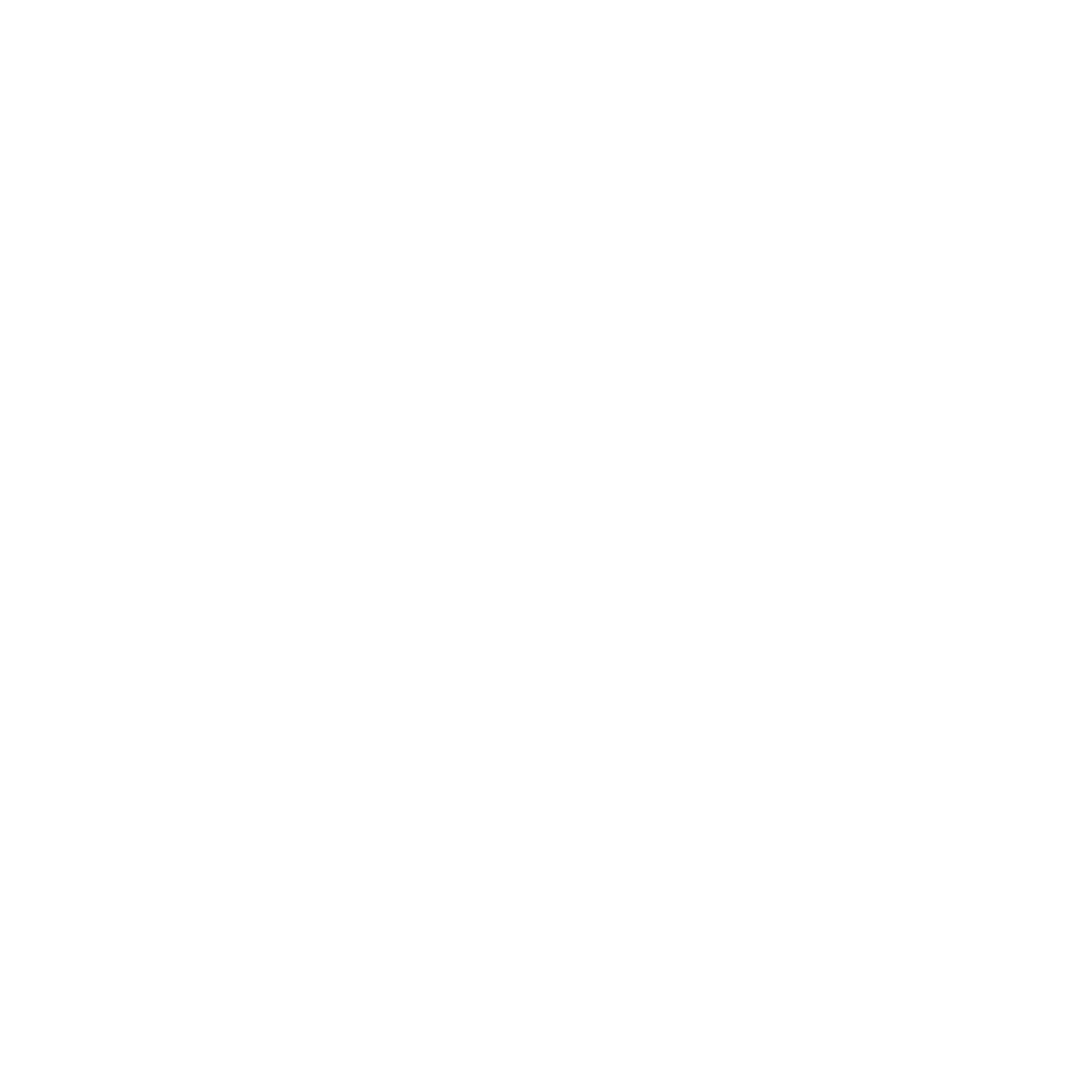
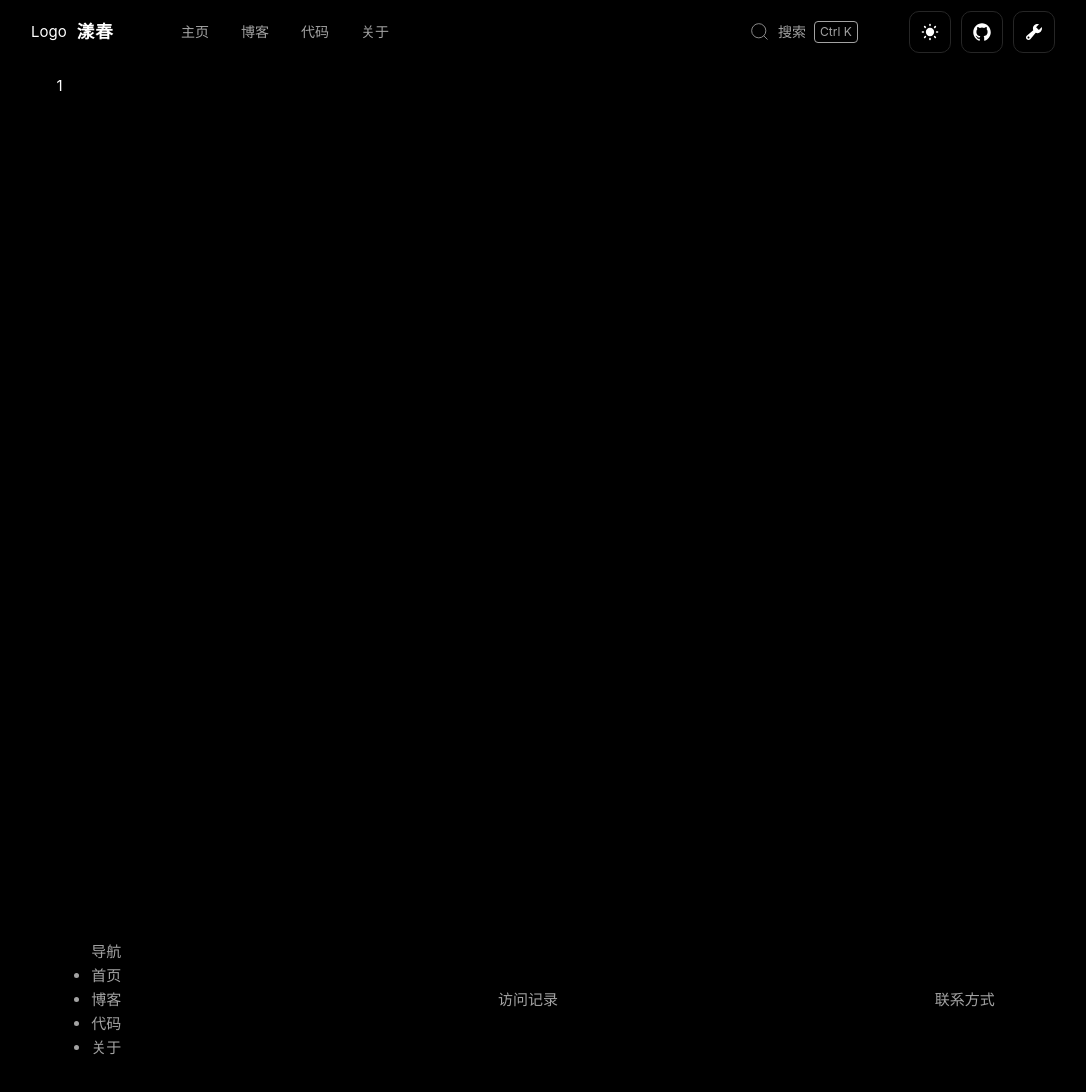
Before and after one commit to Moipha/Blog, a Vue app: page /blog/1 in a window 1280 px wide. Before the commit this address had no page. Shown: the top 1092 px of the page, without its empty margins (97-1183 px from the left). Before the commit the page ends 800 px from the top, so only its background shows below. Built offline with nearby package versions, Linux system fonts and the light colour scheme.

Commit message:
front: 编写了博客界面的样式

```diff
--- a/package.json
+++ b/package.json
@@ -12,6 +12,7 @@
   },
   "dependencies": {
     "pinia": "^2.1.7",
+    "pinia-plugin-persist": "^1.0.0",
     "vue": "^3.4.29",
     "vue-router": "^4.3.3"
   },
--- /dev/null
+++ b/src/layouts/Footer.vue
@@ -0,0 +1,31 @@
+<template>
+  <footer>
+    <ul class="route">
+      <span>导航</span>
+      <li>首页</li>
+      <li>博客</li>
+      <li>代码</li>
+      <li>关于</li>
+    </ul>
+    <div class="visit">访问记录</div>
+    <div class="contact">联系方式</div>
+  </footer>
+</template>
+
+<script lang="ts" setup></script>
+
+<style lang="scss" scoped>
+footer {
+  display: flex;
+  justify-content: space-around;
+  align-items: center;
+  height: 50vh;
+  color: var(--light-text);
+
+  @media (max-width: 660px) {
+    flex-direction: column;
+    align-items: flex-start;
+    margin-left: 5vw;
+  }
+}
+</style>
--- a/src/layouts/Header.vue
+++ b/src/layouts/Header.vue
@@ -23,10 +23,15 @@
     </div>
     <nav>
       <ul>
-        <li class="active">首页</li>
-        <li>博客</li>
-        <li>代码</li>
-        <li>关于</li>
+        <RouterLink
+          v-for="item in items"
+          :key="item.name"
+          :to="item.link"
+          :class="{ active: activeItem === item.link, link: true }"
+          @click="activeItem = item.name"
+        >
+          {{ item.label }}
+        </RouterLink>
       </ul>
     </nav>
     <div class="search">
@@ -57,9 +62,11 @@ import Mask from '@/components/Mask.vue'
 import { useSettingStore } from '@/stores/setting'
 import { storeToRefs } from 'pinia'
 import { ref } from 'vue'
+import { useRouter } from 'vue-router'
 
 const { changeTheme } = useSettingStore()
 const { theme } = storeToRefs(useSettingStore())
+const router = useRouter()
 
 // 侧边栏
 const showLeft = ref(false)
@@ -71,6 +78,17 @@ const isTop = ref(true)
 window.addEventListener('scroll', () => {
   isTop.value = window.pageYOffset < 64 ? true : false
 })
+
+// 导航栏渲染
+const items = [
+  { name: 'home', link: '/home', label: '主页' },
+  { name: 'blog', link: '/blog', label: '博客' },
+  { name: 'code', link: '/code', label: '代码' },
+  { name: 'about', link: '/about', label: '关于' }
+]
+// 根据当前路由判断选项是否为激活状态
+const activeItem = ref()
+activeItem.value = router.currentRoute.value.fullPath
 </script>
 
 <style lang="scss" scoped>
@@ -133,13 +151,14 @@ header {
       display: flex;
       list-style: none;
 
-      li {
+      .link {
         margin: 0;
         cursor: pointer;
         color: var(--light-text);
         transition: all 0.2s ease;
         font-size: 14px;
         padding: 8px 16px;
+        text-decoration: none;
 
         &:hover {
           color: var(--text);
--- a/src/layouts/MainLayout.vue
+++ b/src/layouts/MainLayout.vue
@@ -1,16 +1,24 @@
 <template>
   <main>
     <Header></Header>
-    <RouterView></RouterView>
+    <section>
+      <RouterView></RouterView>
+    </section>
+    <Footer />
   </main>
 </template>
 
 <script setup>
 import Header from '@/layouts/Header.vue'
+import Footer from '@/layouts/Footer.vue'
 </script>
 
 <style lang="scss" scoped>
 main {
   background-color: var(--bg);
+
+  section {
+    min-height: 100vh;
+  }
 }
 </style>
--- a/src/main.js
+++ b/src/main.js
@@ -5,10 +5,15 @@ import '@/assets/styles/global.scss'
 import Icon from '@/components/Icon.vue'
 import App from './App.vue'
 import router from './router'
+import piniaPersist from 'pinia-plugin-persist'
 
 const app = createApp(App)
 
-app.use(createPinia())
+// 使用pinia持久化插件
+const pinia = createPinia()
+pinia.use(piniaPersist)
+app.use(pinia)
+
 app.use(router)
 
 // 注册全局组件
--- a/src/router/index.js
+++ b/src/router/index.js
@@ -12,6 +12,32 @@ const router = createRouter({
           path: '/home',
           name: 'home',
           component: () => import('@/views/Home.vue')
+        },
+        {
+          path: '/blog',
+          children: [
+            {
+              path: ':id',
+              name: 'blog',
+              component: () => import('@/views/Blog.vue'),
+              props: true
+            },
+            {
+              path: '',
+              name: 'blogs',
+              component: () => import('@/views/Blogs.vue')
+            }
+          ]
+        },
+        {
+          path: '/code',
+          name: 'code',
+          component: () => import('@/views/Code.vue')
+        },
+        {
+          path: '/about',
+          name: 'about',
+          component: () => import('@/views/About.vue')
         }
       ]
     }
--- a/src/stores/setting.js
+++ b/src/stores/setting.js
@@ -1,7 +1,12 @@
 import { ref, watch } from 'vue'
 import { defineStore } from 'pinia'
 
-export const useSettingStore = defineStore('setting', () => {
+export const useSettingStore = defineStore(
+  'setting',
+  () => {
+    /**
+     * 主题
+     */
     const theme = ref(null)
     function changeTheme() {
       theme.value = theme.value === 'dark' ? 'light' : 'dark'
@@ -9,8 +14,19 @@ export const useSettingStore = defineStore('setting', () => {
     // 监听主题变动
     watch(theme, (val) => {
       document.documentElement.dataset.theme = val
-    localStorage.setItem('theme', val)
     })
-  theme.value = localStorage.getItem('theme') || 'dark'
+
     return { theme, changeTheme }
-})
+  },
+  {
+    persist: {
+      enabled: true,
+      strategies: [
+        {
+          key: 'setting',
+          storage: localStorage
+        }
+      ]
+    }
+  }
+)
--- /dev/null
+++ b/src/views/About.vue
@@ -0,0 +1,7 @@
+<template>
+  <div>个人相关</div>
+</template>
+
+<script lang="ts" setup></script>
+
+<style lang="scss" scoped></style>
--- /dev/null
+++ b/src/views/Blog.vue
@@ -0,0 +1,22 @@
+<template>
+  <section>
+    {{ id }}
+  </section>
+</template>
+
+<script lang="ts" setup>
+defineProps({
+  id: {
+    type: String,
+    default: ''
+  }
+})
+</script>
+
+<style lang="scss" scoped>
+section {
+  background-color: var(--bg);
+  color: var(--text);
+  padding: 74px 12vw 0;
+}
+</style>
--- /dev/null
+++ b/src/views/Blogs.vue
@@ -0,0 +1,164 @@
+<template>
+  <section>
+    <h1>全部文章</h1>
+    <ul>
+      <RouterLink v-for="blog in blogs" :key="blog.id" class="blog" :to="'/blog/' + blog.id">
+        <h2>{{ blog.title }}</h2>
+        <span v-for="tag in blog.tags" :key="tag" class="tag">{{ tag }}&nbsp;</span>
+        <div class="summary">{{ blog.summary }}</div>
+        <div class="time">{{ blog.time }}</div>
+      </RouterLink>
+    </ul>
+  </section>
+</template>
+
+<script lang="ts" setup>
+import { ref } from 'vue'
+
+// 标签、标题、摘要、日期
+const blogs = ref([
+  {
+    id: 1,
+    tags: ['js', 'vue'],
+    title: '标题1',
+    summary:
+      'Lorem ipsum dolor sit amet consectetur adipisicing elit. Repellendus ipsa, rerum est reprehenderit, non culpa inventore similique quam eveniet consequuntur maxime illo ullam voluptatem reiciendis totam soluta natus laudantium! Id!',
+    time: '2024-09-05'
+  },
+  {
+    id: 2,
+    tags: ['css', 'js'],
+    title: '标题2',
+    summary:
+      'Lorem ipsum dolor sit amet consectetur adipisicing elit. Repellendus ipsa, rerum est reprehenderit, non culpa inventore similique quam eveniet consequuntur maxime illo ullam voluptatem reiciendis totam soluta natus laudantium! Id!',
+    time: '2024-09-01'
+  },
+  {
+    id: 3,
+    tags: ['css', 'js'],
+    title: '标题2',
+    summary:
+      'Lorem ipsum dolor sit amet consectetur adipisicing elit. Repellendus ipsa, rerum est reprehenderit, non culpa inventore similique quam eveniet consequuntur maxime illo ullam voluptatem reiciendis totam soluta natus laudantium! Id!',
+    time: '2024-09-01'
+  },
+  {
+    id: 4,
+    tags: ['css', 'js'],
+    title: '标题2',
+    summary:
+      'Lorem ipsum dolor sit amet consectetur adipisicing elit. Repellendus ipsa, rerum est reprehenderit, non culpa inventore similique quam eveniet consequuntur maxime illo ullam voluptatem reiciendis totam soluta natus laudantium! Id!',
+    time: '2024-09-01'
+  },
+  {
+    id: 5,
+    tags: ['css', 'js'],
+    title: '标题2',
+    summary:
+      'Lorem ipsum dolor sit amet consectetur adipisicing elit. Repellendus ipsa, rerum est reprehenderit, non culpa inventore similique quam eveniet consequuntur maxime illo ullam voluptatem reiciendis totam soluta natus laudantium! Id!',
+    time: '2024-09-01'
+  },
+  {
+    id: 6,
+    tags: ['css', 'js'],
+    title: '标题2',
+    summary:
+      'Lorem ipsum dolor sit amet consectetur adipisicing elit. Repellendus ipsa, rerum est reprehenderit, non culpa inventore similique quam eveniet consequuntur maxime illo ullam voluptatem reiciendis totam soluta natus laudantium! Id!',
+    time: '2024-09-01'
+  },
+  {
+    id: 7,
+    tags: ['css', 'js'],
+    title: '标题2',
+    summary:
+      'Lorem ipsum dolor sit amet consectetur adipisicing elit. Repellendus ipsa, rerum est reprehenderit, non culpa inventore similique quam eveniet consequuntur maxime illo ullam voluptatem reiciendis totam soluta natus laudantium! Id!',
+    time: '2024-09-01'
+  },
+  {
+    id: 8,
+    tags: ['css', 'js'],
+    title: '标题2',
+    summary:
+      'Lorem ipsum dolor sit amet consectetur adipisicing elit. Repellendus ipsa, rerum est reprehenderit, non culpa inventore similique quam eveniet consequuntur maxime illo ullam voluptatem reiciendis totam soluta natus laudantium! Id!',
+    time: '2024-09-01'
+  },
+  {
+    id: 9,
+    tags: ['css', 'js'],
+    title: '标题2',
+    summary:
+      'Lorem ipsum dolor sit amet consectetur adipisicing elit. Repellendus ipsa, rerum est reprehenderit, non culpa inventore similique quam eveniet consequuntur maxime illo ullam voluptatem reiciendis totam soluta natus laudantium! Id!',
+    time: '2024-09-01'
+  }
+])
+
+// 发送请求获取文章列表
+</script>
+
+<style lang="scss" scoped>
+section {
+  background-color: var(--bg);
+  color: var(--text);
+  padding: 74px 12vw 0;
+
+  @media (max-width: 660px) {
+    padding: 74px 3vw 0;
+  }
+
+  h1 {
+    font-size: 24px;
+    font-weight: bold;
+
+    @media (max-width: 660px) {
+      margin-left: 20px;
+    }
+  }
+
+  ul {
+    margin-top: 20px;
+    display: grid;
+    grid-template-columns: 1fr 1fr;
+    gap: 5vh 5vw;
+
+    @media (max-width: 660px) {
+      grid-template-columns: 1fr;
+      gap: 5vh;
+    }
+
+    .blog {
+      text-decoration: none;
+      transition: all 0.2s;
+      padding: 10px 20px;
+      border-radius: 12px;
+      color: var(--text);
+
+      &:hover {
+        background-color: var(--border);
+      }
+
+      h2 {
+        margin-bottom: 5px;
+      }
+
+      .tag {
+        font-family: consolas;
+        color: var(--light-text);
+
+        &::before {
+          content: '#';
+        }
+      }
+
+      .summary {
+        color: var(--light-text);
+        font-size: 16px;
+        margin: 5px 0 10px;
+      }
+
+      .time {
+        color: var(--light-text);
+        font-family: consolas;
+      }
+    }
+  }
+}
+</style>
--- /dev/null
+++ b/src/views/Code.vue
@@ -0,0 +1,7 @@
+<template>
+  <div>片段</div>
+</template>
+
+<script lang="ts" setup></script>
+
+<style lang="scss" scoped></style>
--- a/src/views/Home.vue
+++ b/src/views/Home.vue
@@ -1,5 +1,5 @@
 <template>
-  <section class="top">
+  <section>
     <div class="bg">
       <div class="wave"></div>
       <div class="wave"></div>
@@ -38,11 +38,6 @@
       <Icon class="arrow" name="down" />
     </div>
   </section>
-  <section class="footer">
-    <div class="route">导航</div>
-    <div class="visit">访问记录</div>
-    <div class="contact">联系方式</div>
-  </section>
 </template>
 
 <script setup>
@@ -52,7 +47,7 @@ import Button from '@/components/Button.vue'
 </script>
 
 <style lang="scss" scoped>
-.top {
+section {
   width: 100%;
   height: 100vh;
   overflow: hidden;
@@ -196,12 +191,4 @@ import Button from '@/components/Button.vue'
     transform: rotate(360deg);
   }
 }
-
-.footer {
-  display: flex;
-  justify-content: space-around;
-  align-items: center;
-  height: 50vh;
-  color: var(--light-text);
-}
 </style>
```
Also changed, not shown: 2 other files (tests, documents, lock files or other folders). Lines whose indentation alone changed are shown as unchanged.
